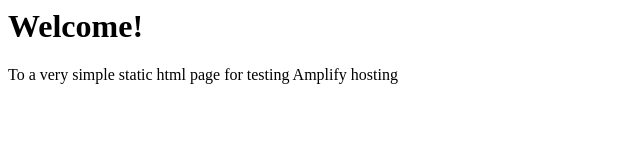
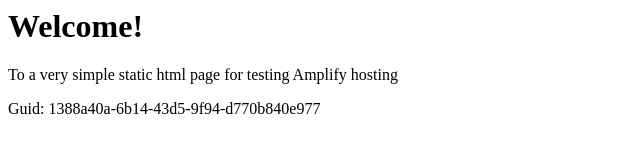
Before and after one commit to aws-aemilia-mxp/Github-PR-Commit-Integration-Test-DoNotTouch-GitHubAutoBuildCanaryTest-v1-preprod-eu-south-1, a website: page src/index.html in a window 1280 px wide. Shown: the whole page, without its empty margins (0-640 px from the left). Drawn offline with Linux system fonts and the light colour scheme.

Commit message:
commit from integ tests

```diff
--- a/src/index.html
+++ b/src/index.html
@@ -1,3 +1,5 @@
+
+
 <html lang="en">
 
 <head>
@@ -10,6 +12,6 @@
 <body>
     <h1>Welcome!</h1>
     <p>To a very simple static html page for testing Amplify hosting</p>
-</body>
+    <p>Guid: 1388a40a-6b14-43d5-9f94-d770b840e977</p></body>
 
 </html>
```
